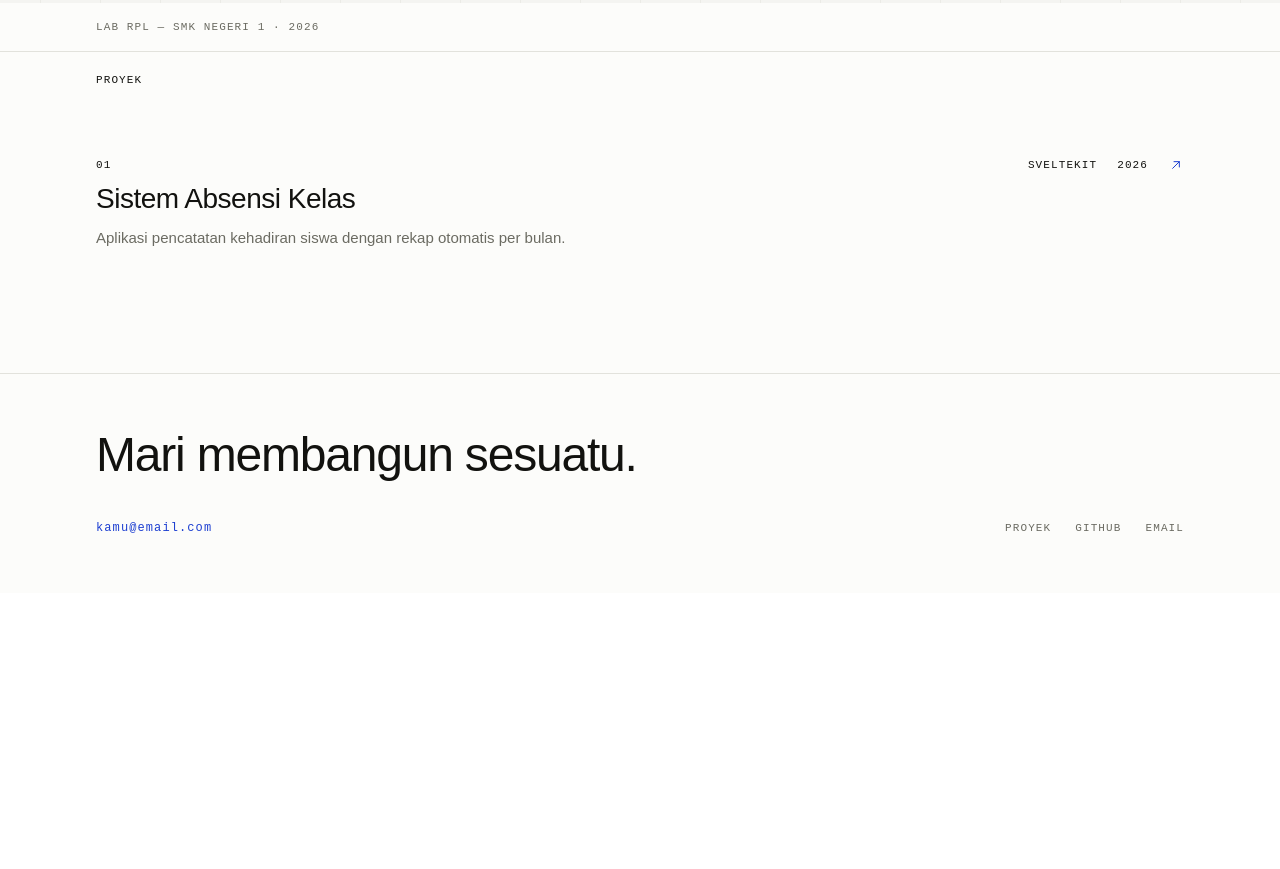
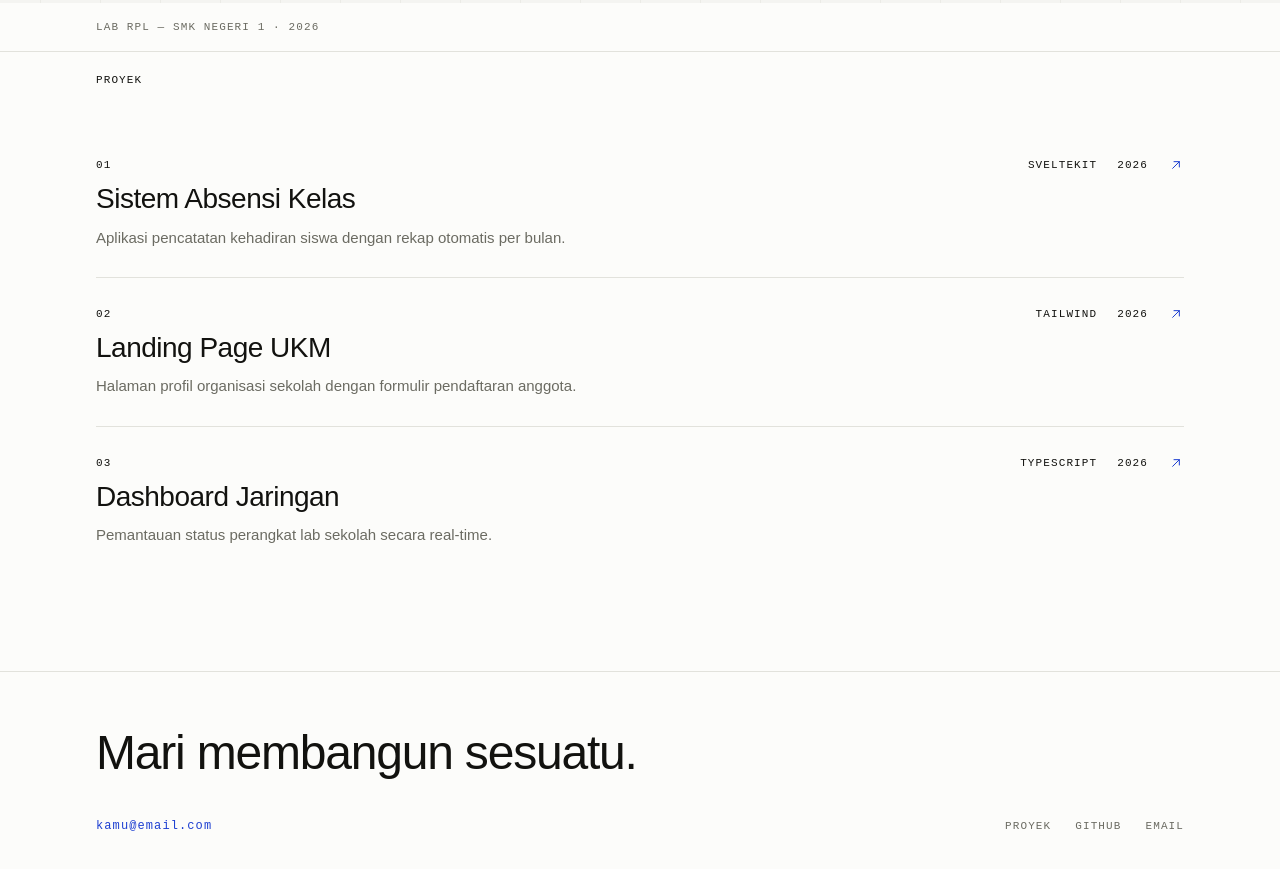
Before and after one commit to Akai-S/OOTS-2026, a SvelteKit app: page / in a window 1280 px wide. Shown: the part 1280-2149 px from the top of the page. Before the commit the page ends 1873 px from the top, so only its background shows below. Built offline with nearby package versions, Linux system fonts and the light colour scheme.

Commit message:
CP03 — data proyek dan each

```diff
--- /dev/null
+++ b/src/lib/data.ts
@@ -0,0 +1,27 @@
+export type Project = {
+	title: string;
+	description: string;
+	stack: string;
+	year: number;
+};
+
+export const projects: Project[] = [
+	{
+		title: 'Sistem Absensi Kelas',
+		description: 'Aplikasi pencatatan kehadiran siswa dengan rekap otomatis per bulan.',
+		stack: 'SvelteKit',
+		year: 2026
+	},
+	{
+		title: 'Landing Page UKM',
+		description: 'Halaman profil organisasi sekolah dengan formulir pendaftaran anggota.',
+		stack: 'Tailwind',
+		year: 2026
+	},
+	{
+		title: 'Dashboard Jaringan',
+		description: 'Pemantauan status perangkat lab sekolah secara real-time.',
+		stack: 'TypeScript',
+		year: 2026
+	}
+];
--- a/src/routes/+page.svelte
+++ b/src/routes/+page.svelte
@@ -1,4 +1,6 @@
 <script lang="ts">
+	import { projects } from '$lib/data';
+
 	type Theme = 'light' | 'dark';
 
 	let theme: Theme = $state('light');
@@ -127,14 +129,18 @@
 		<div class="mx-auto max-w-[1440px] px-6 pt-5 pb-14 lg:px-24 lg:pb-24">
 			<p class="font-mono text-[11px] tracking-[1.1px]">PROYEK</p>
 
-			<div class="mt-7 flex flex-col lg:mt-10">
-				<!-- Satu baris. Ditulis manual. Ini sengaja. -->
+			<div class="mt-7 flex flex-col divide-y divide-line lg:mt-10">
+				{#each projects as project, i}
 					<div class="flex flex-col gap-2.5 py-7">
 						<div class="flex items-center justify-between">
-						<span class="font-mono text-[11px] tracking-[1.1px]">01</span>
+							<span class="font-mono text-[11px] tracking-[1.1px]">
+								{String(i + 1).padStart(2, '0')}
+							</span>
 							<div class="flex items-center gap-5">
-							<span class="font-mono text-[11px] tracking-[1.1px]">SVELTEKIT</span>
-							<span class="font-mono text-[11px] tracking-[1.1px]">2026</span>
+								<span class="font-mono text-[11px] tracking-[1.1px] uppercase">
+									{project.stack}
+								</span>
+								<span class="font-mono text-[11px] tracking-[1.1px]">{project.year}</span>
 								<svg
 									width="16"
 									height="16"
@@ -151,12 +157,11 @@
 							</div>
 						</div>
 						<h2 class="text-[28px] leading-[1.15] font-medium tracking-[-0.5px]">
-						Sistem Absensi Kelas
+							{project.title}
 						</h2>
-					<p class="text-[15px] leading-[1.55] text-muted">
-						Aplikasi pencatatan kehadiran siswa dengan rekap otomatis per bulan.
-					</p>
+						<p class="text-[15px] leading-[1.55] text-muted">{project.description}</p>
 					</div>
+				{/each}
 			</div>
 		</div>
 	</section>
--- a/tsconfig.json
+++ b/tsconfig.json
@@ -2,7 +2,11 @@
 	"extends": "$app/tsconfig",
 	"compilerOptions": {
 		"strict": true,
-		"types": ["$app/types", "node"]
+		"types": ["$app/types", "node"],
+		"paths": {
+			"$lib": ["./src/lib/index.ts"],
+			"$lib/*": ["./src/lib/*"]
+		}
 	},
 	"include": ["src", "vite.config.ts", "eslint.config.js", "prettier.config.js"]
 }
```
Also changed, not shown: 1 other file (tests, documents, lock files or other folders). Lines whose indentation alone changed are shown as unchanged.
